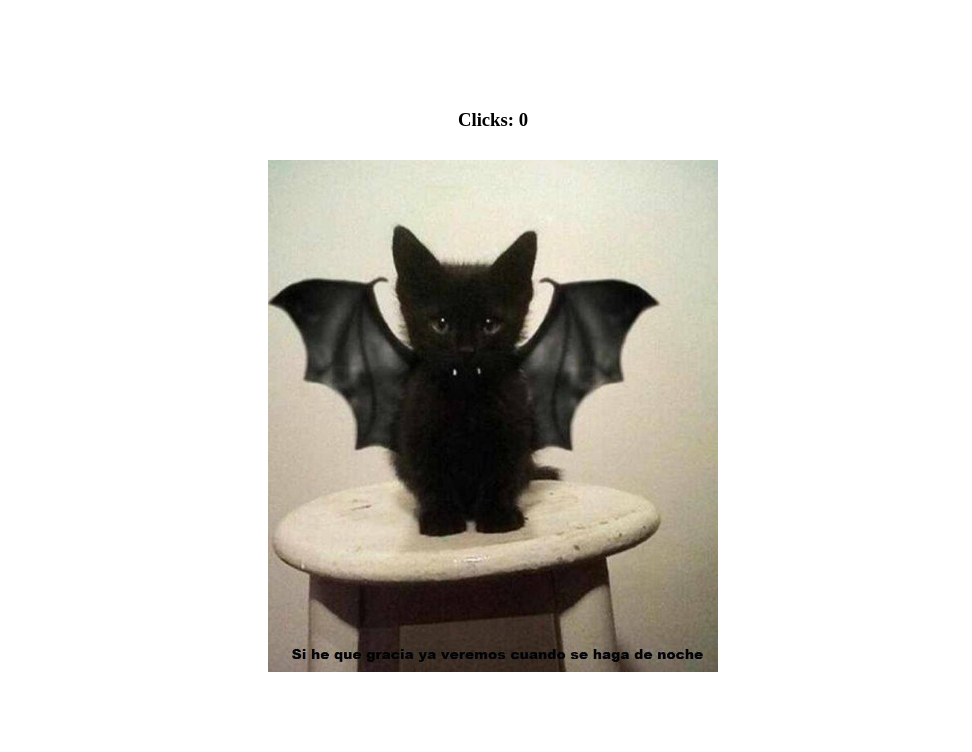
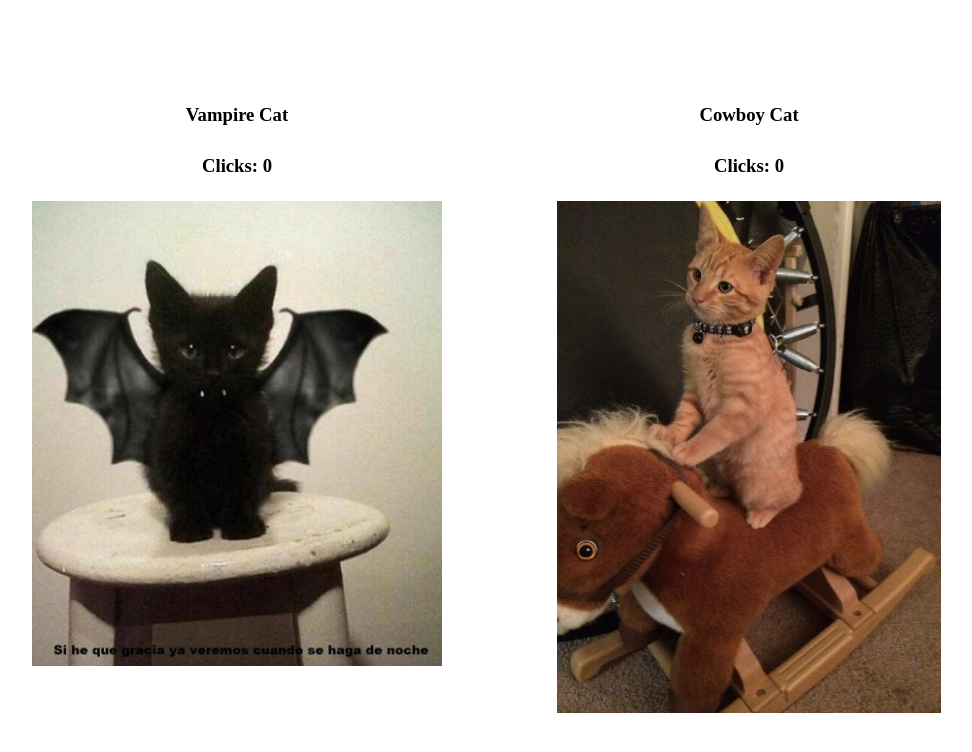
Before and after one commit to emilyboynton/JavaScriptDesignPatterns, a plain HTML site: page CatClicker.html in a window 1280 px wide. Shown: the whole page, without its empty margins (147-1119 px from the left). Drawn offline with Linux system fonts and the light colour scheme.

Commit message:
second assignment

```diff
--- a/CatClicker.html
+++ b/CatClicker.html
@@ -1,29 +1,46 @@
 <!DOCTYPE html>
 <html>
+
 <head>
 	<link rel="stylesheet" type="text/css" href="assets/css/style.css">
 	<title>Cat Clicker</title>
 </head>
+
 <body>
 
 	<div>
-
-		<h3 id="clicks">Clicks: 0</h3>
-		<img src="assets/vampirecat.jpg" id="vampirecat">
-
+		<div class="cats" id="vampirecat">
+			<h3>Vampire Cat</h3>
+			<h3 id="clicks1">Clicks: 0</h3>
+			<img src="assets/vampirecat.jpg" id="vampirecat-img">
+		</div>
+		<div class="cats" id="cowboycat">
+			<h3>Cowboy Cat</h3>
+			<h3 id="clicks2">Clicks: 0</h3>
+			<img src="assets/cowboycat.jpg" id="cowboycat-img">
+		</div>
 	</div>
 
-<script type="text/javascript">
-	var countText = document.getElementById('clicks');
-	var img = document.getElementById('vampirecat');
+	<script type="text/javascript">
+		var countText1 = document.getElementById('clicks1');
+		var img1 = document.getElementById('vampirecat-img');
+		var countText2 = document.getElementById('clicks2');
+		var img2 = document.getElementById('cowboycat-img');
 
-	var counter = 0;
-	img.addEventListener('click', function() {
-		counter += 1;
-		countText.innerHTML = `Clicks: ${counter}`;
-	});
+		var counter1 = 0;
+		img1.addEventListener('click', function() {
+			counter1 += 1;
+			countText1.innerHTML = `Clicks: ${counter1}`;
+		});
 
-</script>
+		var counter2 = 0;
+		img2.addEventListener('click', function() {
+			counter2 += 1;
+			countText2.innerHTML = `Clicks: ${counter2}`;
+		});
+
+	</script>
+
 </body>
 
 </html>
--- a/assets/css/style.css
+++ b/assets/css/style.css
@@ -1,3 +1,7 @@
+* {
+	box-sizing: border-box;
+}
+
 body {
 	height: 100vh;
 	width: 100vw;
@@ -10,9 +14,18 @@ div {
 	width: 80vw;
 	margin: auto;
 	padding: 0;
-	transform: translateY(10vh);
+	transform: translateY(5vh);
+}
 
+.cats {
+	display: inline;
+	float: left;
+	margin: 0;
+	padding: 0;
+	width: 50%;
+	height: 100%;
 }
+
 
 h3 {
 	text-align: center;
```
Also changed, not shown: assets/cowboycat.jpg (added).
